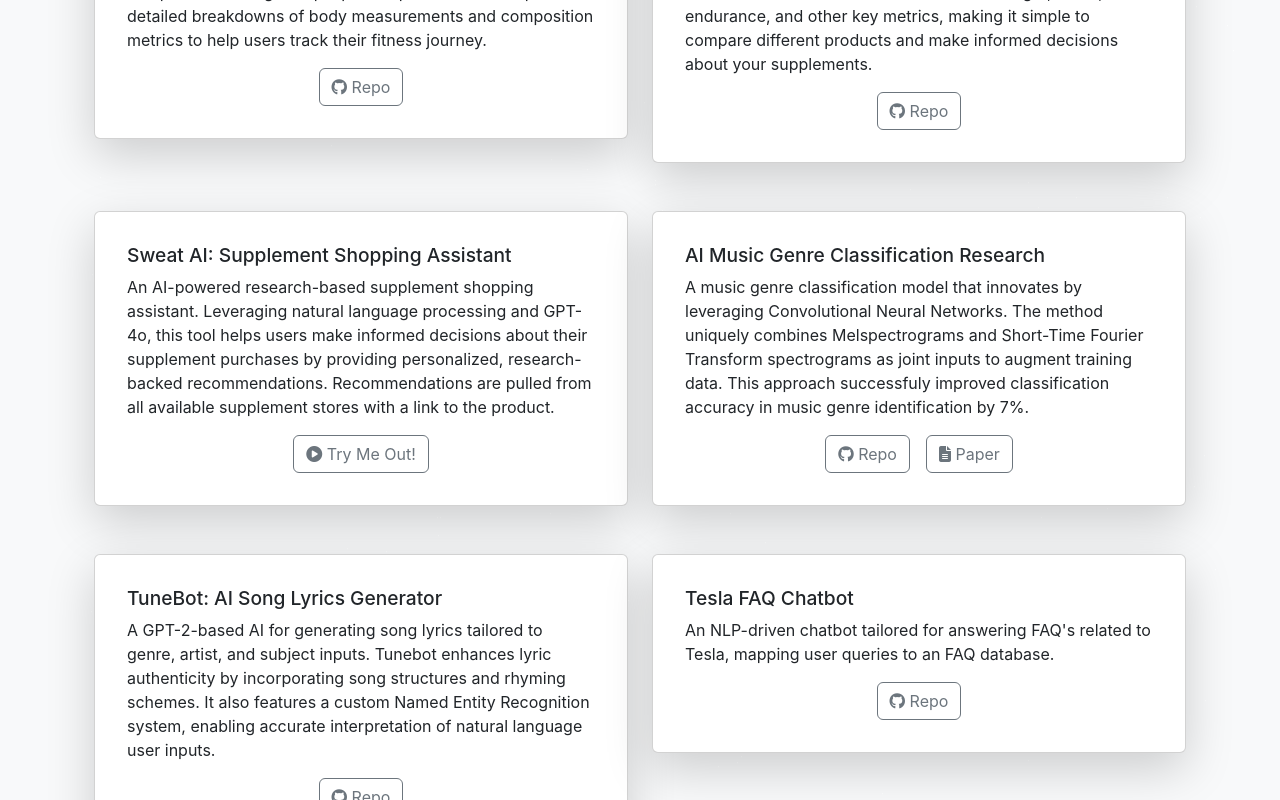
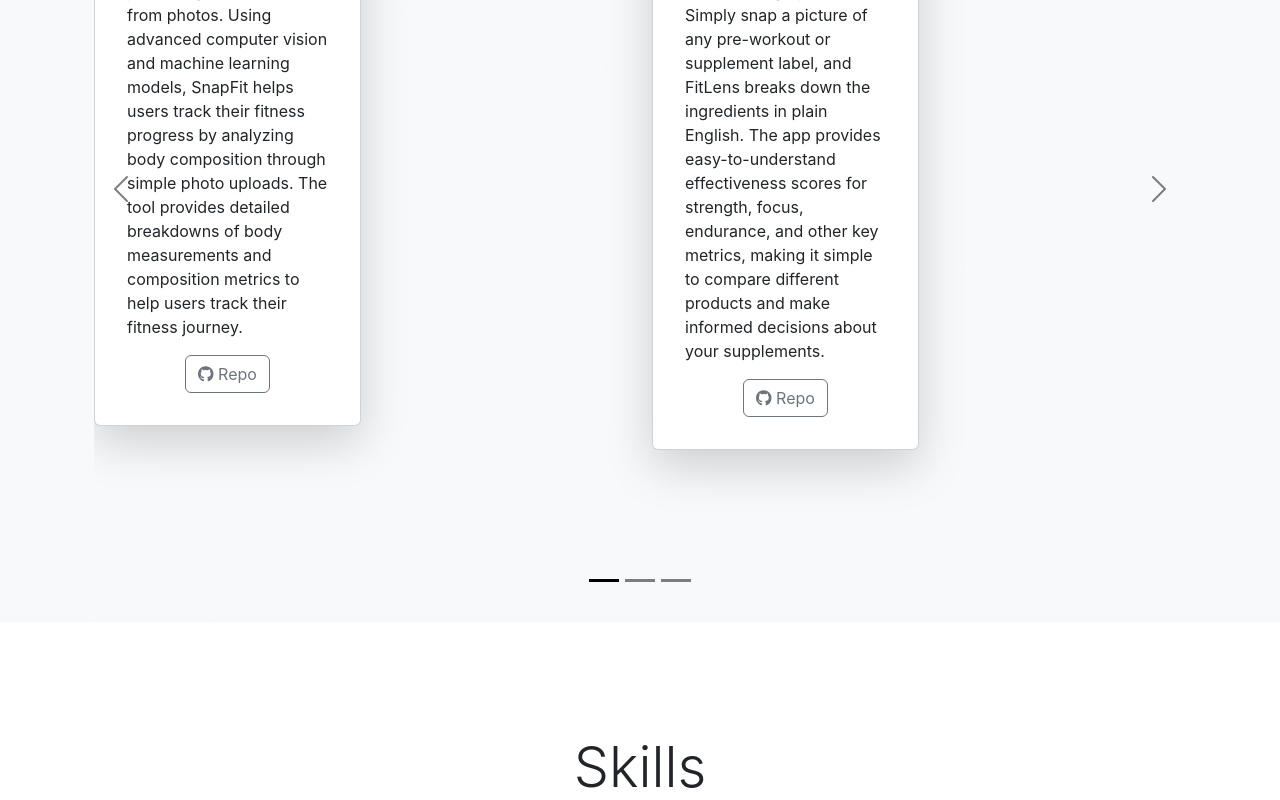
Before and after one commit to SunnyWang0/home, a React (Create React App) app: page / in a window 1280 px wide. Shown: the part 2000-2800 px from the top of the page. Built offline with nearby package versions, Linux system fonts and the light colour scheme.

Commit message:
carousel

```diff
--- a/src/components/home/Project.jsx
+++ b/src/components/home/Project.jsx
@@ -1,7 +1,9 @@
 import React, { useState, useEffect, useCallback } from "react";
 import Container from "react-bootstrap/Container";
 import { Jumbotron } from "./migration";
+import Carousel from "react-bootstrap/Carousel";
 import Row from "react-bootstrap/Row";
+import Col from "react-bootstrap/Col";
 import ProjectCard from "./ProjectCard";
 import axios from "axios";
 
@@ -47,18 +49,40 @@
     handleRequest();
   }, [handleRequest]);
 
+  // Function to chunk array into groups of 2
+  const chunkArray = (arr, size) => {
+    return Array.from({ length: Math.ceil(arr.length / size) }, (v, i) =>
+      arr.slice(i * size, i * size + size)
+    );
+  };
+
+  // Combine custom projects and GitHub projects
+  const allProjects = [...(customProjects || []), ...(projectsArray || [])];
+  // Split projects into pairs for the carousel
+  const projectPairs = chunkArray(allProjects, 2);
+
   return (
     <Jumbotron fluid id="projects" className="bg-light m-0">
-      <Container className="">
+      <Container>
         <h2 className="display-4 pb-5 text-center">{heading}</h2>
-        <Row>
-          {customProjects && customProjects.map((project, index) => (
-            <ProjectCard key={`custom-project-${index}`} value={project} />
+        <Carousel
+          interval={null}
+          indicators={true}
+          controls={true}
+          className="project-carousel"
+        >
+          {projectPairs.map((pair, index) => (
+            <Carousel.Item key={`slide-${index}`}>
+              <Row>
+                {pair.map((project, projectIndex) => (
+                  <Col md={6} key={`project-${index}-${projectIndex}`}>
+                    <ProjectCard value={project} />
+                  </Col>
+                ))}
+              </Row>
+            </Carousel.Item>
           ))}
-          {projectsArray && projectsArray.map((project, index) => (
-            <ProjectCard key={`github-project-${index}`} value={project} />
-          ))}
-        </Row>
+        </Carousel>
       </Container>
     </Jumbotron>
   );
--- a/src/scss/_index.scss
+++ b/src/scss/_index.scss
@@ -129,3 +129,20 @@
     animation: progress 1.5s ease-in-out forwards;
   }
 }
+
+.project-carousel {
+  .carousel-control-prev,
+  .carousel-control-next {
+    width: 5%;
+    filter: invert(100%);
+  }
+
+  .carousel-indicators {
+    filter: invert(100%);
+    bottom: -50px;
+  }
+
+  .carousel-inner {
+    padding-bottom: 60px;
+  }
+}
```
